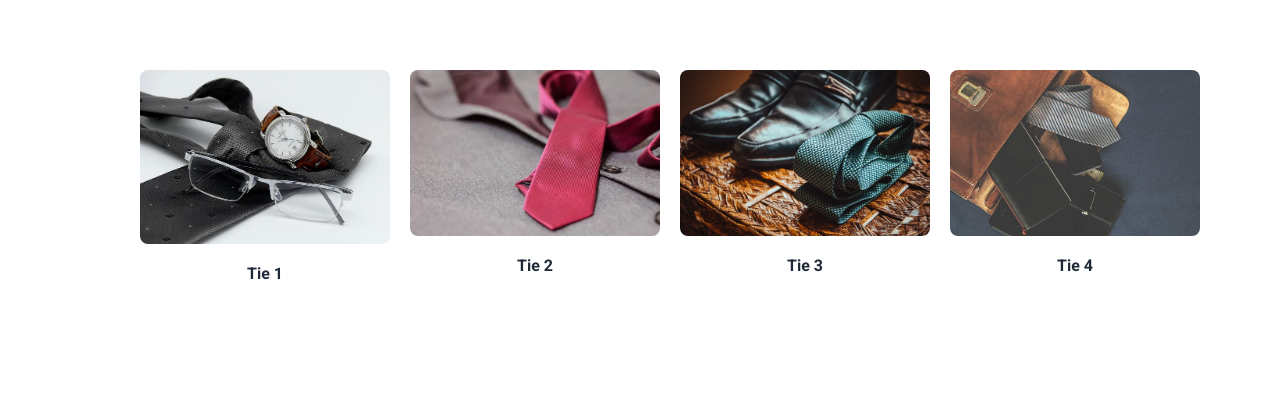
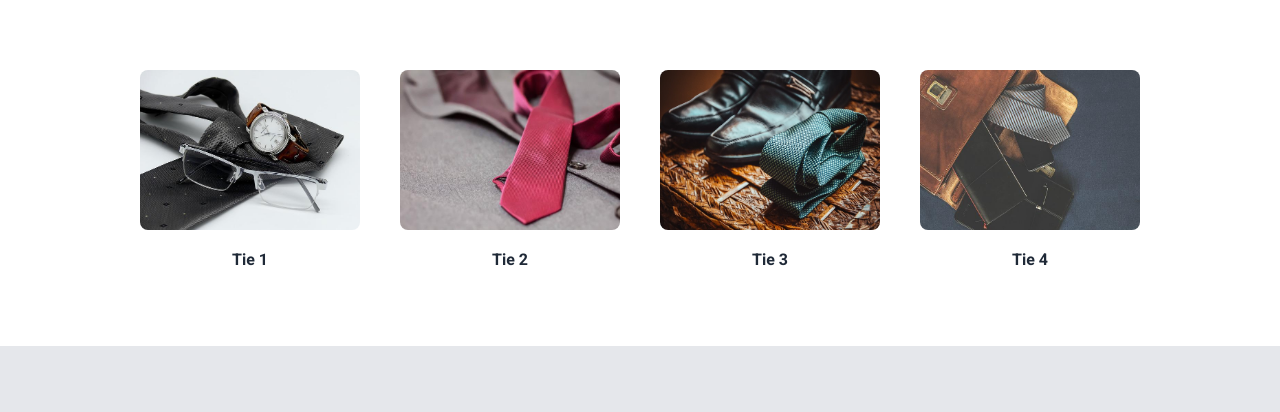
Before and after one commit to HugoBobadilla/Landing-Page, a plain HTML site: page index.html in a window 1280 px wide. Shown: the part 602-1014 px from the top of the page. Drawn offline with Linux system fonts and the light colour scheme.

Commit message:
Fix product section

```diff
--- a/css/style.css
+++ b/css/style.css
@@ -112,12 +112,13 @@ nav .logo-text{
 .item {
   text-align: center;
   font-weight: bold;
+  max-height: 160px;
 }
 
 .item-img {
   border-radius: 8px;
-  max-width: 250px;
-  max-height: 175px;
+  max-width: 220px;
+  height: 100%;
 }
 
 /* QUOTE SECTION */
```
